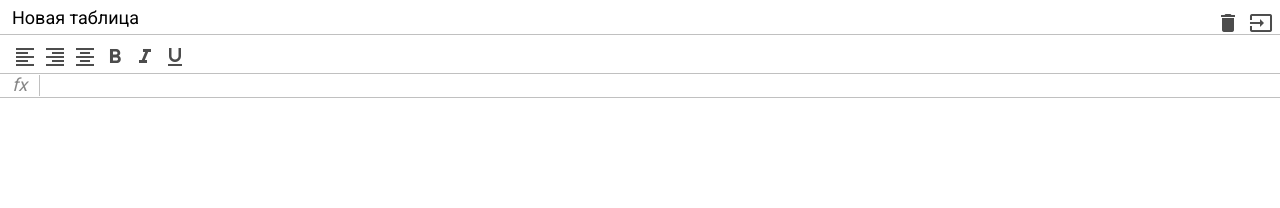
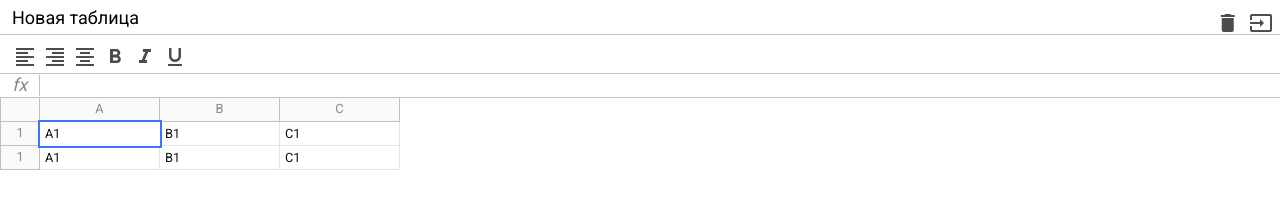
Before and after one commit to malashta/excel, a website built with webpack: page src/index.html in a window 1280 px wide. Built offline with nearby package versions, Linux system fonts and the light colour scheme.

Commit message:
add styles for table

```diff
--- a/src/index.html
+++ b/src/index.html
@@ -65,7 +65,43 @@
       </div>
 
       <div class="excel__table">
+        <div class="row">
 
+          <div class="row-info"></div>
+
+          <div class="row-data">
+            <div class="column">A</div>
+            <div class="column">B</div>
+            <div class="column">C</div>
+          </div>
+
+        </div>
+
+        <div class="row">
+
+          <div class="row-info">
+            1
+          </div>
+
+          <div class="row-data">
+            <div class="cell selected" contenteditable="true">A1</div>
+            <div class="cell" contenteditable="true">B1</div>
+            <div class="cell" contenteditable="true">C1</div>
+          </div>
+        </div>
+
+        <div class="row">
+
+          <div class="row-info">
+            1
+          </div>
+
+          <div class="row-data">
+            <div class="cell" contenteditable="true">A1</div>
+            <div class="cell" contenteditable="true">B1</div>
+            <div class="cell" contenteditable="true">C1</div>
+          </div>
+        </div>
       </div>
     </div>
   </div>
--- a/src/scss/_variables.scss
+++ b/src/scss/_variables.scss
@@ -2,4 +2,6 @@ $header-height: 34px;
 $toolbar-height: 40px;
 $formula-height: 24px;
 $info-cell-width: 40px;
+$row-height: 24px;
+$cell-width: 120px;
 $border-color: #c0c0c0;
--- a/src/scss/components/table.scss
+++ b/src/scss/components/table.scss
@@ -2,5 +2,62 @@
 @import "../mixins";
 
 .excel__table {
+  position: absolute;
+  left: 0;
+  right: 0;
+  top: $header-height + $toolbar-height + $formula-height;
+  overflow-x: auto;
+  padding-bottom: 2px;
 
+  .row {
+    display: flex;
+    flex-direction: row;
+    min-height: 20px;
+    height: $row-height;
+  }
+
+  .row-info {
+    display: flex;
+    justify-content: center;
+    align-items: center;
+    min-width: $info-cell-width;
+    height: 100%;
+    border: 1px solid $border-color;
+    background: #f8f9fa;
+    border-top: none;
+  }
+
+  .row-data {
+    display: flex;
+  }
+
+  .column {
+    display: flex;
+    justify-content: center;
+    align-items: center;
+    background: #f8f9fa;
+    min-width: 40px;
+    width: $cell-width;
+    border: 1px solid $border-color;
+    height: 100%;
+    border-top: 0;
+    border-left: 0;
+  }
+
+  .cell {
+    min-width: 40px;
+    padding: 5px;
+    width: $cell-width;
+    border: 1px solid #e2e3e3;
+    border-top: 0;
+    border-left: 0;
+    color: #111;
+    white-space: nowrap;
+
+    &.selected {
+      border: none;
+      outline: 2px solid #3c74ff;
+      z-index: 2;
+    }
+  }
 }
--- a/src/scss/index.scss
+++ b/src/scss/index.scss
@@ -17,4 +17,7 @@ body {
 .excel {
   position: relative;
   color: #888;
+  height: 100%;
+  min-width: 100%;
+  font-size: .8rem;
 }
```
